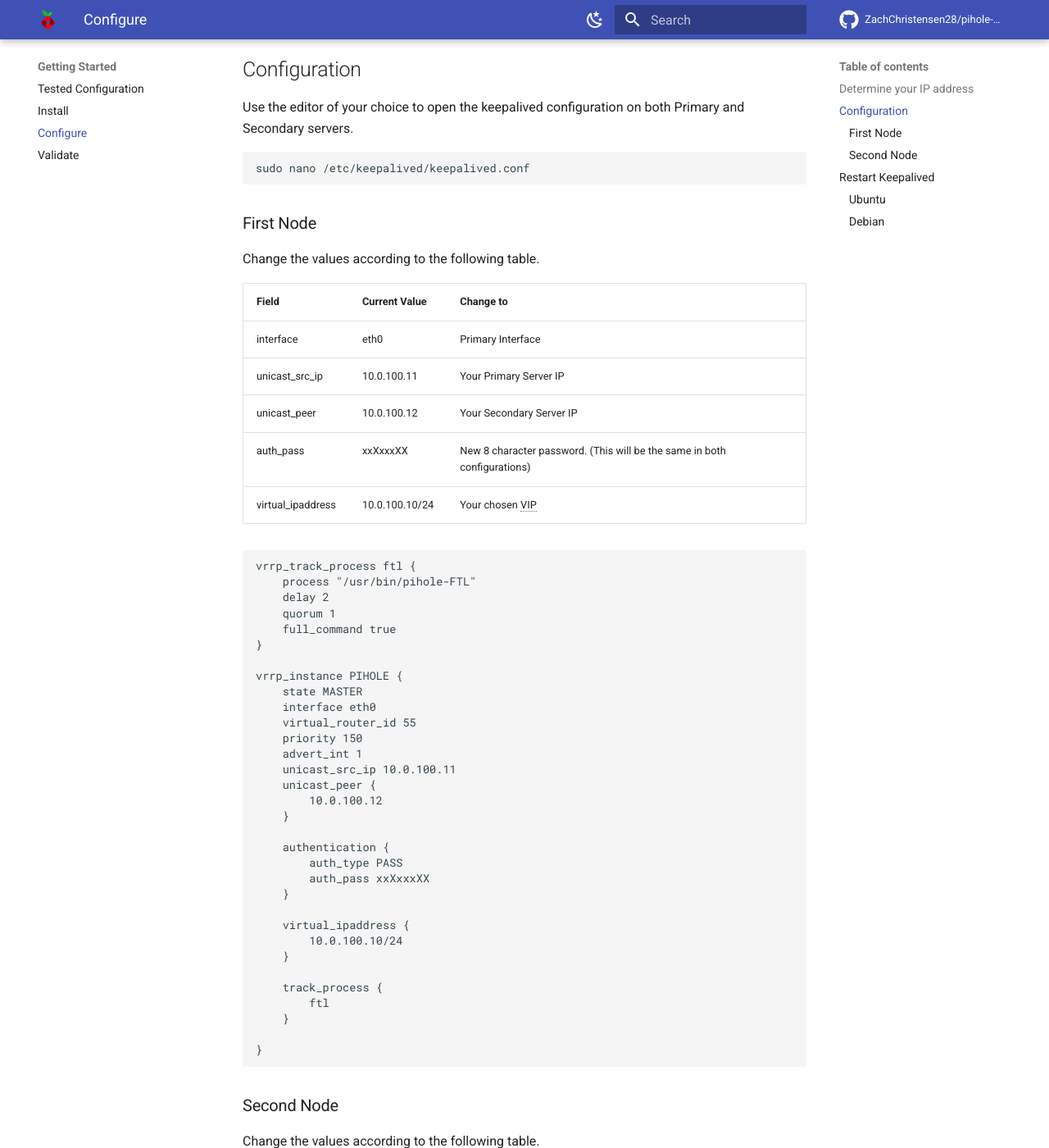
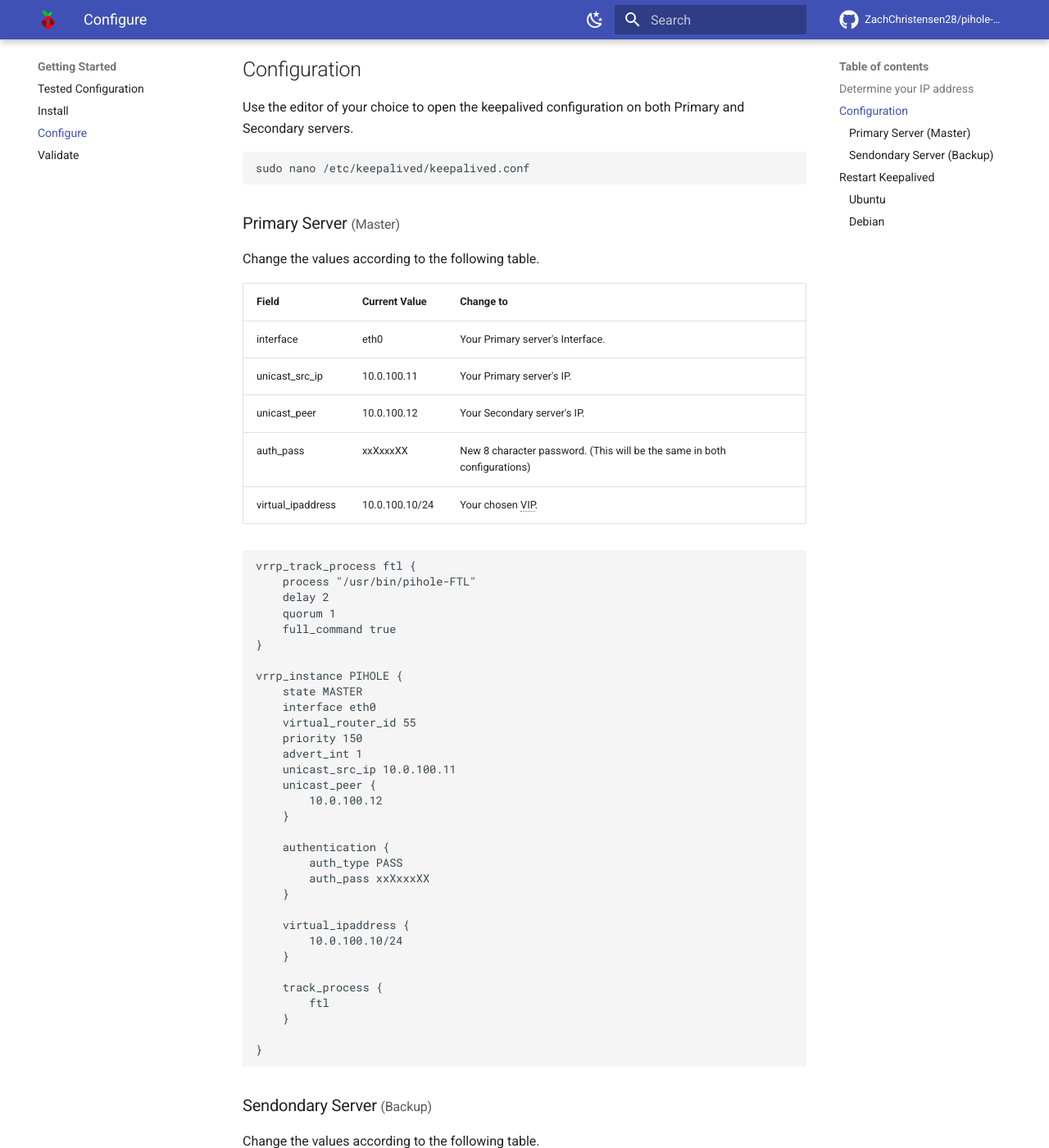
Before and after one commit to ZachChristensen28/pihole-keepalived, an MkDocs documentation site: the page built from docs/getting-started/configure-keepalived.md, in a window 1280 px wide and 1400 px high, scrolled down 824 px. Shown: the whole window at 82% size. Built offline with MkDocs 1.6.1 and Material for MkDocs 9.7.7, drawn with Linux system fonts in a browser that asks for light colours; comment, search, counter and statistics services are not loaded; some of the changed text lies outside the part shown.

Commit message:
Clarifying servers

````diff
--- a/docs/getting-started/configure-keepalived.md
+++ b/docs/getting-started/configure-keepalived.md
@@ -35,17 +35,17 @@
 sudo nano /etc/keepalived/keepalived.conf
 ```
 
-### First Node
+### Primary Server <small>(Master)</small>
 
 Change the values according to the following table.
 
 Field | Current Value | Change to
 ----- | ------------- | ---------
-interface | eth0 | Primary Interface
-unicast_src_ip | 10.0.100.11 | Your Primary Server IP
-unicast_peer | 10.0.100.12 | Your Secondary Server IP
+interface | eth0 | Your Primary server's Interface.
+unicast_src_ip | 10.0.100.11 | Your Primary server's IP.
+unicast_peer | 10.0.100.12 | Your Secondary server's IP.
 auth_pass | xxXxxxXX | New 8 character password. (This will be the same in both configurations)
-virtual_ipaddress | 10.0.100.10/24 | Your chosen VIP
+virtual_ipaddress | 10.0.100.10/24 | Your chosen VIP.
 
 ```text
 vrrp_track_process ftl {
@@ -82,17 +82,17 @@
 }
 ```
 
-### Second Node
+### Sendondary Server <small>(Backup)</small>
 
 Change the values according to the following table.
 
 Field | Current Value | Change to
 ----- | ------------- | ---------
-interface | ens192 | Secondary Interface
-unicast_src_ip | 10.0.100.12 | Your Secondary Server IP
-unicast_peer | 10.0.100.11 | Your Primary Server IP
+interface | ens192 | Your Secondary server's Interface.
+unicast_src_ip | 10.0.100.12 | Your Secondary server's IP.
+unicast_peer | 10.0.100.11 | Your Primary server's IP.
 auth_pass | xxXxxxXX | New 8 character password. (This will be the same in both configurations)
-virtual_ipaddress | 10.0.100.10/24 | Your chosen VIP
+virtual_ipaddress | 10.0.100.10/24 | Your chosen VIP.
 
 ```text
 vrrp_track_process ftl {
````
